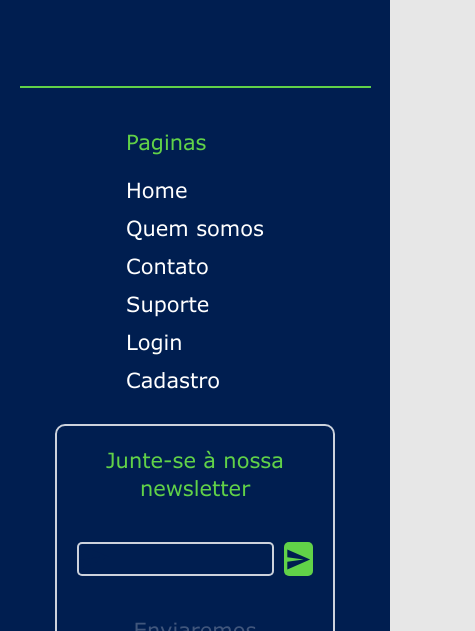
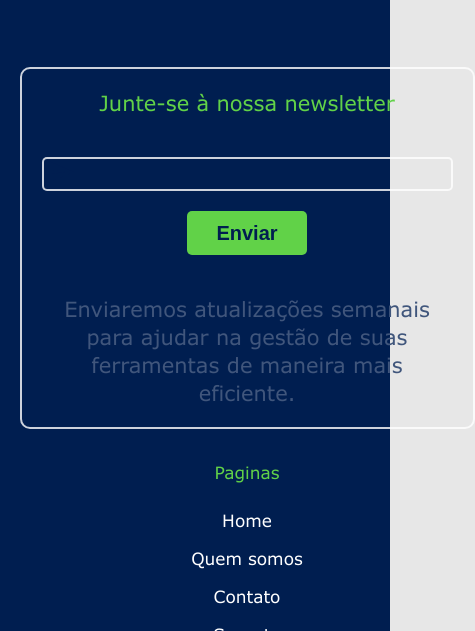
Before and after one commit to biribrinha/Code_quemSomos, a plain HTML site: page index.html in a window 390 px wide. Shown: the part 2293-2924 px from the top of the page, 475 px wide, since content can reach past the window. Drawn offline with Linux system fonts and the light colour scheme.

Commit message:
fix: arrumando footer responsivo

```diff
--- a/index.html
+++ b/index.html
@@ -144,7 +144,7 @@
                         <span>Junte-se à nossa newsletter</span>
                         <div class="email_footer">
                             <input type="email" name="email" id="email">
-                            <input type="submit" value="">
+                            <input type="submit" value="Enviar">
                         </div>
 
                         <p>Enviaremos atualizações semanais para ajudar na gestão de suas ferramentas de maneira mais
--- a/style.css
+++ b/style.css
@@ -427,8 +427,7 @@ footer {
 }
 
 .email_footer input[type="submit"] {
-    background: url(./img/submit.svg) no-repeat;
-    background-position: center;
+    text-align: center;
     width: 60.87px;
     height: 34px;
     background-color: var(--verde);
@@ -437,6 +436,9 @@ footer {
     display: flex;
     margin-left: 10px;
     cursor: pointer;
+    color: var(--azul);
+    font-weight: 600;
+    padding: 10px;
 
 }
 
@@ -608,7 +610,7 @@ footer {
     }
 
 
-    .container_1 h2{
+    .container_1 h2 {
         text-align: center;
     }
 
@@ -652,11 +654,12 @@ footer {
 
     }
 
+
     .main-nav-list ul {
         flex-direction: column;
     }
 
-    .main-nav-list li{
+    .main-nav-list li {
         margin-top: 10px;
     }
 
@@ -673,7 +676,7 @@ footer {
         display: none;
     }
 
-    .botoes_header_2{
+    .botoes_header_2 {
         margin-top: 30px;
         display: flex;
         flex-direction: column;
@@ -729,9 +732,71 @@ footer {
 
     }
 
+    .container_footer1 {
+
+        margin-bottom: 0;
+    }
+
+    .redes_sociais{
+        margin-bottom: 20px;
+    }
+
+    .redes_sociais img {
+        width: 50px;
+        margin-right: 25px;
+    }
+
+    .container_footer2 {
+        flex-direction: column-reverse;
+        margin: 0 auto;
+    }
 
     .news {
+        width: 100%;
+        height: auto;
+        margin-top: 1px;
+        margin-bottom: 30px;
+    }
+
+    .email_footer {
+        flex-direction: column;
+        text-align: center;
+    }
+
+    #email {
+        margin-bottom: 20px;
+    }
+
+
+    .email_footer input[type="submit"] {
+        width: 120px;
+        height: 44px;
+        margin: 0 auto;
+        font-size: 20px;
+        display: block;
+        align-items: center;
+
+    }
+
+    .linha {
+        display: none;
+    }
+
+
+    .menu_footer{
         width: 80%;
-        height: auto;
+        text-align: center;
+    }
+
+    .menu_footer span, .menu_footer li{
+        font-size: 17px;
+
+    }
+
+
+
+    .posicionamento_footer {
+        align-items: center;
+        margin: 0 auto;
     }
 }
```
